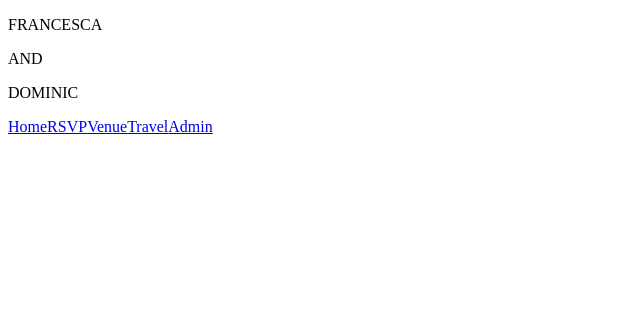
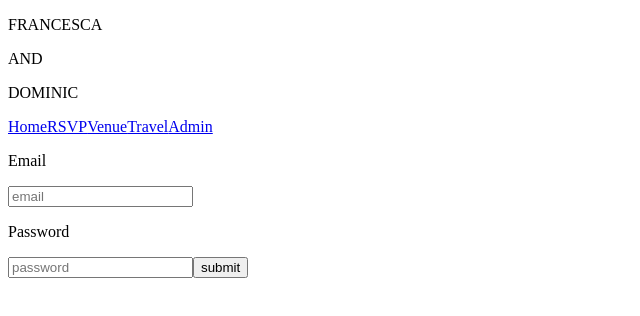
Before and after one commit to Ellesent/WeddingSite, a Next.js app: page /admin in a window 1280 px wide. Shown: the top 316 px of the page, without its empty margins (0-640 px from the left). Built offline with nearby package versions, Linux system fonts and the light colour scheme; no server answers; what @react-firebase/auth would draw is missing.

Commit message:
working on admin login - added tailwind forms package

```diff
--- a/package.json
+++ b/package.json
@@ -9,6 +9,7 @@
   },
   "dependencies": {
     "@react-firebase/auth": "^0.2.10",
+    "@tailwindcss/forms": "^0.3.2",
     "@types/gapi": "0.0.39",
     "firebase": "^8.4.1",
     "next": "10.1.3",
--- a/pages/admin.tsx
+++ b/pages/admin.tsx
@@ -1,9 +1,36 @@
+import { FirebaseAuthConsumer } from '@react-firebase/auth';
+import { useState } from 'react';
+import firebase from "firebase/app";
+
 const Admin = () => {
+    const [username, setUsername] = useState("");
+    const [password, setPassword] = useState("");
+
+    const [user, setUser] = useState<firebase.User>(null);
+
+
+    const handleSubmit = async (event) => {
+        try {
+            const userCredential = await firebase.auth().signInWithEmailAndPassword(username, password);
+            setUser(userCredential.user);
+            console.log(user);
+        }
+        catch (e) {
+            console.error(e);
+        }
+    }
+
+
     return (
-        <div>
-
+        <div className="flex flex-col items-start m-5">
+            <p>Email</p>
+            <input className="border" type="text" placeholder="email" onChange={(event) => setUsername(event.target.value)} />
+            <p>Password</p>
+            <input className="border" type="text" placeholder="password" onChange={(event) => setPassword(event.target.value)} />
+            <input type="submit" className="border p-1 m-5" value="submit" onClick={handleSubmit} />
         </div>
     )
 }
 
+
 export default Admin
--- a/tailwind.config.js
+++ b/tailwind.config.js
@@ -14,5 +14,7 @@ module.exports = {
   variants: {
     extend: {},
   },
-  plugins: [],
+  plugins: [
+    require('@tailwindcss/forms')
+  ],
 }
```
Also changed, not shown: 1 other file (tests, documents, lock files or other folders).
